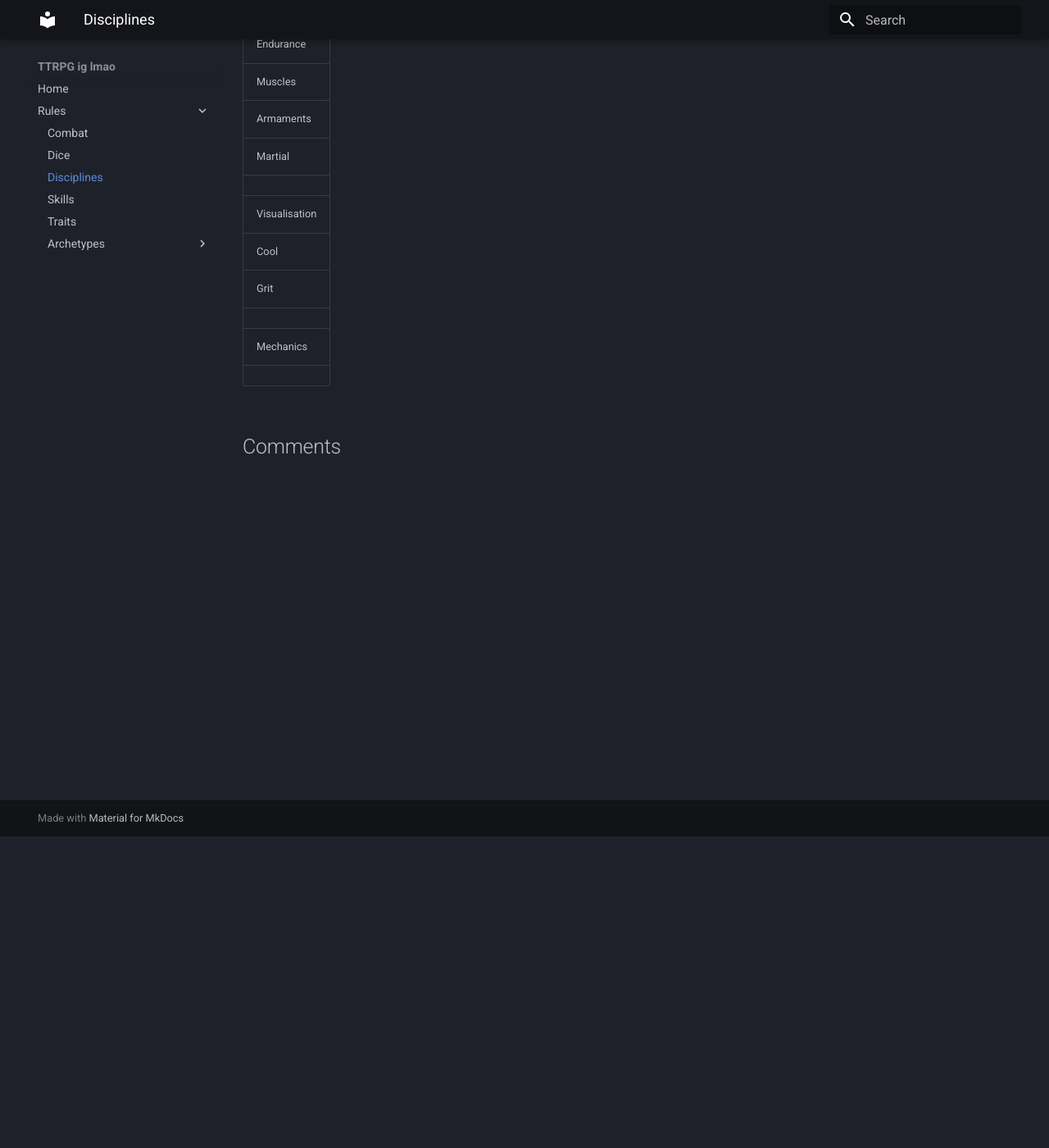
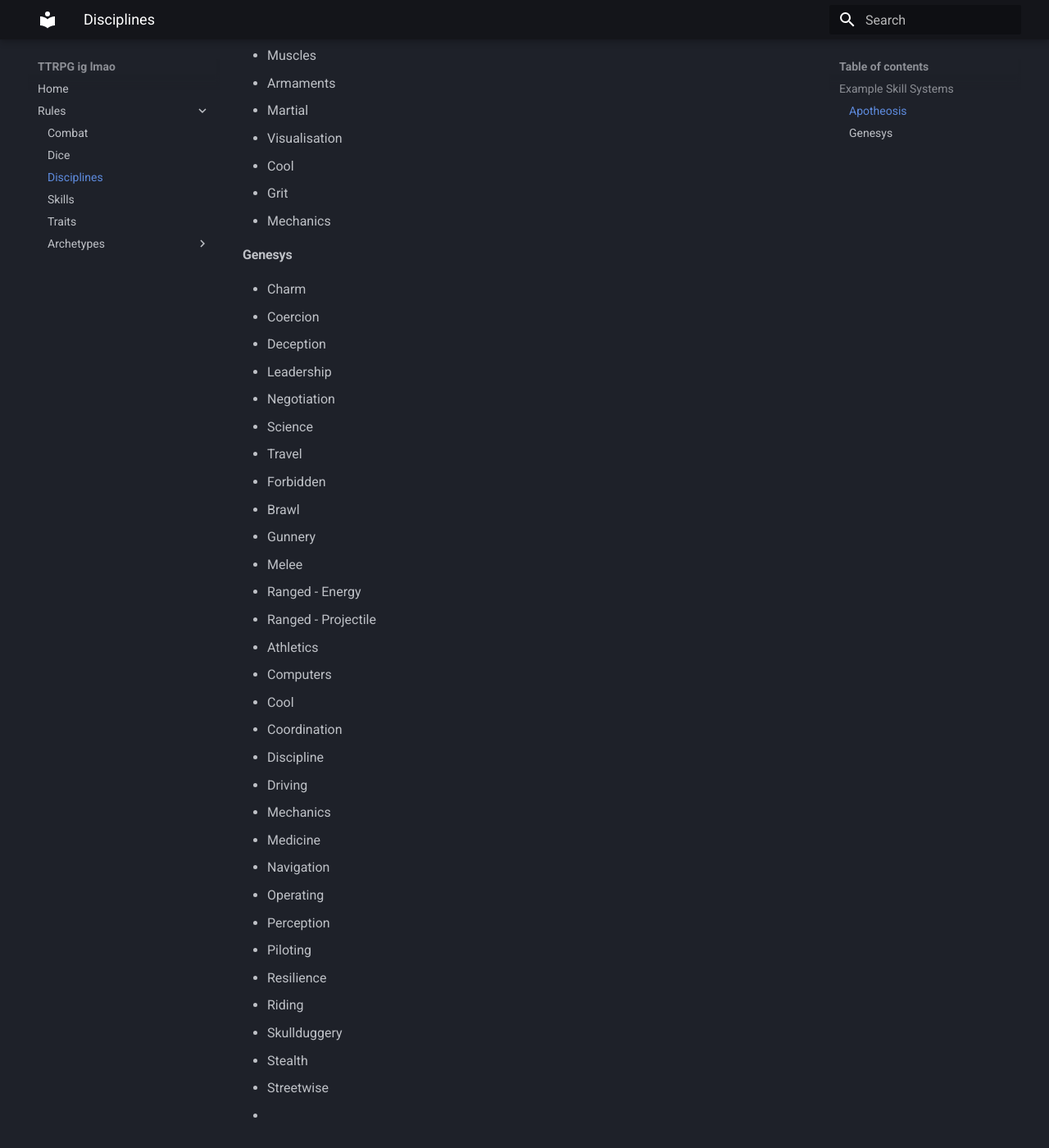
Before and after one commit to ProbablyIly/UnnamedTTRPG, an MkDocs documentation site: the page built from docs/Rules/Disciplines.md, in a window 1280 px wide and 1400 px high, scrolled down 380 px. Shown: the whole window at 82% size. Built offline with MkDocs 1.6.1 and Material for MkDocs 9.7.7, drawn with Linux system fonts in a browser that asks for light colours; comment, search, counter and statistics services are not loaded; some of the changed text lies outside the part shown.

Commit message:
vault backup: 2025-11-08 14:06:43

```diff
--- a/docs/Rules/Disciplines.md
+++ b/docs/Rules/Disciplines.md
@@ -1,18 +1,47 @@
-|               |
-| ------------- |
-| Academia      |
-| Nature        |
-| Drugs         |
-|               |
-| Motorics      |
-| Endurance     |
-| Muscles       |
-| Armaments     |
-| Martial       |
-|               |
-| Visualisation |
-| Cool          |
-| Grit          |
-|               |
-| Mechanics     |
-|               |
+### Example Skill Systems
+#### Apotheosis
+- Academia
+- Nature
+- Drugs
+- Motorics
+- Endurance
+- Muscles
+- Armaments
+- Martial
+- Visualisation
+- Cool
+- Grit
+- Mechanics
+
+#### Genesys
+- Charm
+- Coercion
+- Deception
+- Leadership
+- Negotiation
+- Science
+- Travel
+- Forbidden
+- Brawl
+- Gunnery
+- Melee
+- Ranged - Energy
+- Ranged - Projectile
+- Athletics
+- Computers
+- Cool
+- Coordination
+- Discipline
+- Driving
+- Mechanics
+- Medicine
+- Navigation
+- Operating
+- Perception
+- Piloting
+- Resilience
+- Riding
+- Skullduggery
+- Stealth
+- Streetwise
+-
```
Also changed, not shown: 1 other file.
